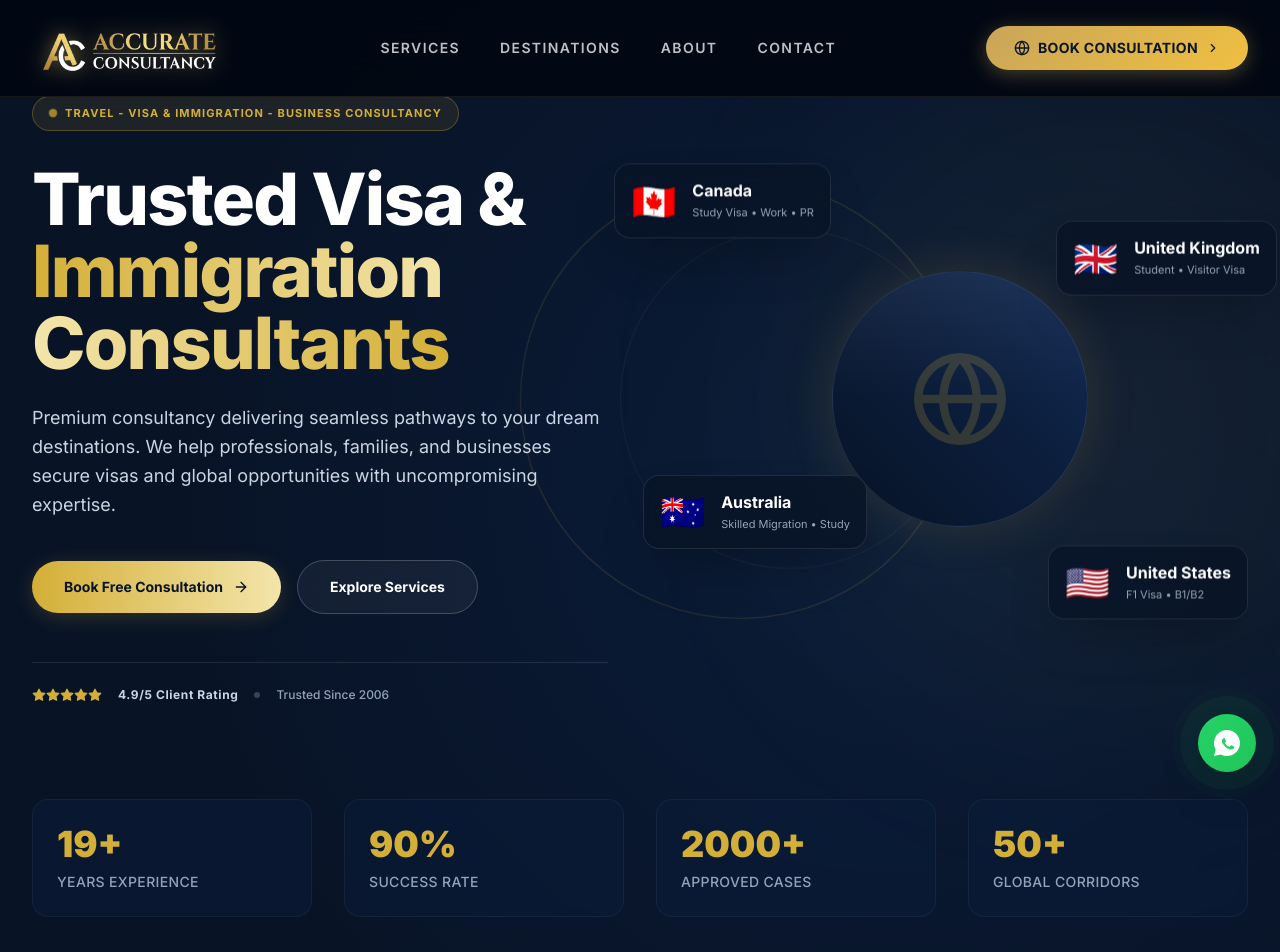
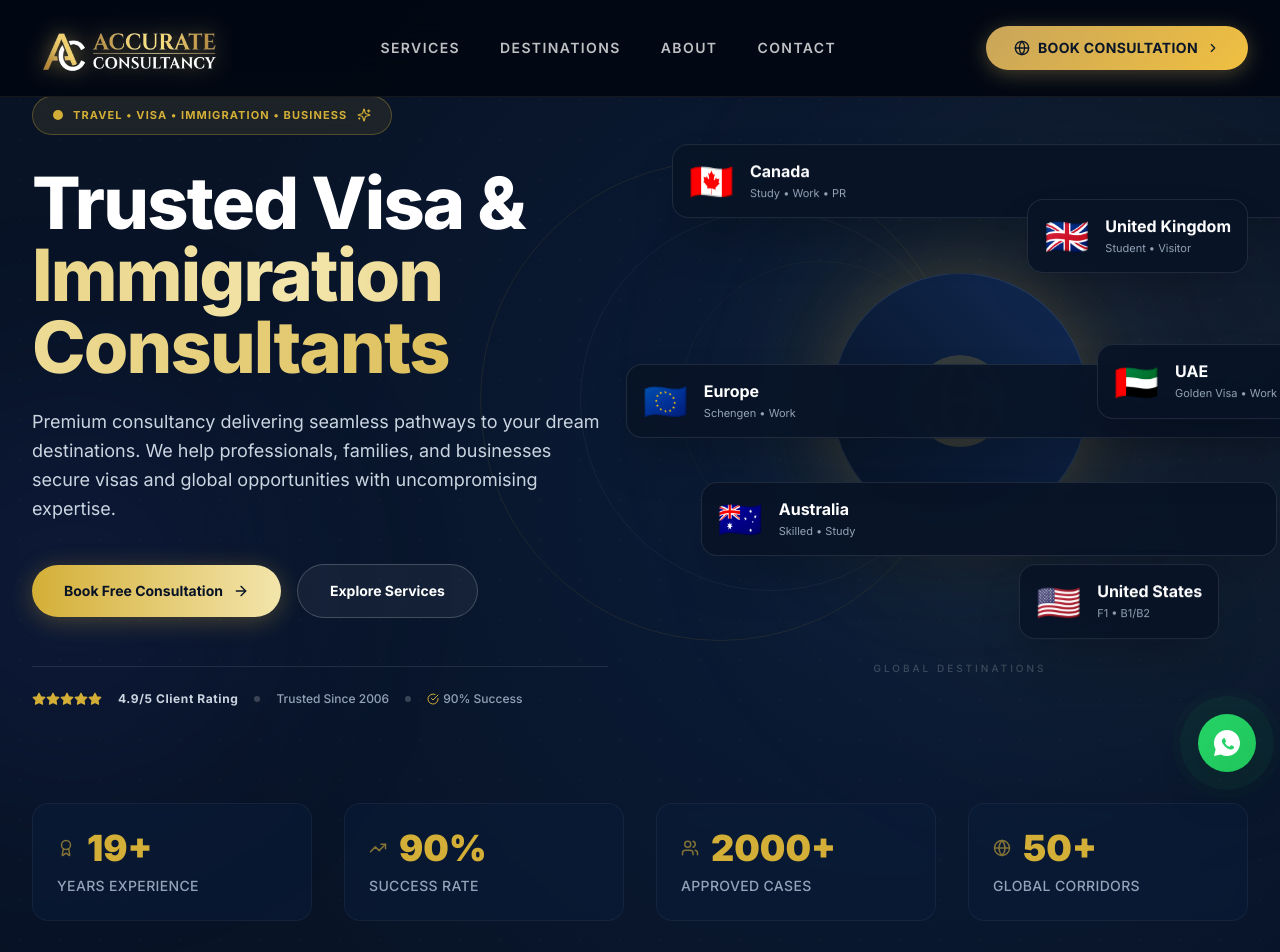
Before and after one commit to imran1001/Accurate-ConsultancyV3, a React (Vite) app: page / in a window 1280 px wide. Shown: the top 952 px of the page. Built offline with nearby package versions, Linux system fonts and the light colour scheme.

Commit message:
Enhance Hero component with new features and styles
Enhanced Hero component with additional destination cards for Europe and UAE, improved animations, and updated styling.

```diff
--- a/src/components/Hero.jsx
+++ b/src/components/Hero.jsx
@@ -1,5 +1,5 @@
 import React, { useState, useEffect } from 'react';
-import { ArrowRight, Globe, Star, Users } from 'lucide-react';
+import { ArrowRight, Globe, Star, Users, MapPin, Sparkles, Award, TrendingUp, CheckCircle } from 'lucide-react';
 
 // Custom hook for smooth number animation
 const useCounter = (end, duration = 2000, start = 0) => {
@@ -21,8 +21,17 @@ const useCounter = (end, duration = 2000, start = 0) => {
   return count;
 };
 
+// Floating destination card data (now with Europe and UAE)
+const destinationCards = [
+  { flag: '🇨🇦', name: 'Canada', subtitle: 'Study • Work • PR', delay: 0, position: { top: '5%', left: '0%', lg: '-10%' } },
+  { flag: '🇬🇧', name: 'United Kingdom', subtitle: 'Student • Visitor', delay: 0.1, position: { top: '15%', right: '0%', lg: '-5%' } },
+  { flag: '🇦🇺', name: 'Australia', subtitle: 'Skilled • Study', delay: 0.2, position: { bottom: '20%', left: '5%', lg: '-5%' } },
+  { flag: '🇺🇸', name: 'United States', subtitle: 'F1 • B1/B2', delay: 0.3, position: { bottom: '5%', right: '5%', lg: '0%' } },
+  { flag: '🇪🇺', name: 'Europe', subtitle: 'Schengen • Work', delay: 0.15, position: { top: '45%', left: '-8%', lg: '-12%' } },
+  { flag: '🇦🇪', name: 'UAE', subtitle: 'Golden Visa • Work', delay: 0.25, position: { bottom: '45%', right: '-8%', lg: '-12%' } },
+];
+
 const Hero = () => {
-  // Initialize the counter variables
   const yearsExp = useCounter(19, 2200);
   const successRate = useCounter(90, 2000);
   const approvedCases = useCounter(2000, 2500);
@@ -31,47 +40,55 @@ const Hero = () => {
   return (
     <section className="relative min-h-screen bg-[#081326] text-white overflow-hidden flex flex-col justify-center pt-24 pb-16">
 
-      {/* Background Ambience */}
+      {/* Advanced Background Ambience */}
       <div className="absolute inset-0 bg-[radial-gradient(circle_at_70%_50%,#0B1D3A_0%,#081326_70%)] pointer-events-none" />
       <div className="absolute right-[-10%] top-[10%] w-[600px] h-[600px] rounded-full bg-[#D4AF37]/5 blur-[120px] pointer-events-none" />
+      <div className="absolute left-[-10%] bottom-[20%] w-[400px] h-[400px] rounded-full bg-[#3b4fca]/10 blur-[100px] pointer-events-none" />
+
+      {/* Animated grid overlay */}
+      <div className="absolute inset-0 pointer-events-none" style={{ backgroundImage: 'radial-gradient(circle, rgba(212,175,55,0.03) 1px, transparent 1px)', backgroundSize: '40px 40px' }} />
 
       <div className="relative max-w-7xl mx-auto w-full px-6 lg:px-8 z-10 grid lg:grid-cols-12 gap-16 items-center">
 
         {/* Left Typography Column */}
         <div className="lg:col-span-6 flex flex-col justify-center z-20">
 
-          {/* Standardized Core Service Badge */}
-          <div className="inline-flex items-center space-x-2 w-max px-4 py-2 rounded-full border border-[#D4AF37]/30 bg-[#D4AF37]/10 backdrop-blur-md mb-8">
-            <span className="w-2 h-2 rounded-full bg-[#D4AF37] animate-pulse" />
+          {/* Enhanced Badge with gold sparkle */}
+          <div className="inline-flex items-center space-x-2.5 w-max px-5 py-2.5 rounded-full border border-[#D4AF37]/30 bg-[#D4AF37]/10 backdrop-blur-md mb-8 animate-fade-in-up">
+            <span className="relative flex h-2.5 w-2.5">
+              <span className="animate-ping absolute inline-flex h-full w-full rounded-full bg-[#D4AF37] opacity-75"></span>
+              <span className="relative inline-flex rounded-full h-2.5 w-2.5 bg-[#D4AF37]"></span>
+            </span>
             <span className="text-[11px] font-bold text-[#D4AF37] uppercase tracking-widest">
-              Travel - Visa & Immigration - Business consultancy
+              Travel • Visa • Immigration • Business
             </span>
+            <Sparkles size={14} className="text-[#D4AF37]" />
           </div>
 
-          <h1 className="text-5xl md:text-6xl lg:text-7xl font-extrabold tracking-tight leading-[1.1] mb-6">
+          <h1 className="text-5xl md:text-6xl lg:text-7xl font-extrabold tracking-tight leading-[1.1] mb-6 animate-fade-in-up delay-100">
             Trusted Visa & <br />
-            <span className="text-transparent bg-clip-text bg-gradient-to-r from-[#D4AF37] via-[#F3E5AB] to-[#D4AF37]">
+            <span className="text-transparent bg-clip-text bg-gradient-to-r from-[#D4AF37] via-[#F3E5AB] to-[#D4AF37] animate-text-shimmer">
               Immigration Consultants
             </span>
           </h1>
 
-          <p className="text-slate-300 text-lg font-normal leading-relaxed max-w-xl mb-10">
+          <p className="text-slate-300 text-lg font-normal leading-relaxed max-w-xl mb-10 animate-fade-in-up delay-200">
             Premium consultancy delivering seamless pathways to your dream destinations. We help professionals, families, and businesses secure visas and global opportunities with uncompromising expertise.
           </p>
 
-          {/* CTAs */}
-          <div className="flex flex-wrap items-center gap-4 mb-12">
-            <a href="#consultation" className="group flex items-center justify-center gap-2.5 px-8 py-4 rounded-full font-bold text-sm text-[#081326] bg-gradient-to-r from-[#D4AF37] to-[#F3E5AB] shadow-[0_4px_20px_rgba(212,175,55,0.2)] transition-all duration-300 hover:scale-[1.03]">
+          {/* CTAs with enhanced hover */}
+          <div className="flex flex-wrap items-center gap-4 mb-12 animate-fade-in-up delay-300">
+            <a href="#consultation" className="group flex items-center justify-center gap-2.5 px-8 py-4 rounded-full font-bold text-sm text-[#081326] bg-gradient-to-r from-[#D4AF37] to-[#F3E5AB] shadow-[0_4px_25px_rgba(212,175,55,0.3)] transition-all duration-300 hover:scale-[1.04] hover:shadow-[0_8px_40px_rgba(212,175,55,0.4)]">
               Book Free Consultation
-              <ArrowRight size={16} className="group-hover:translate-x-1 transition-transform" />
+              <ArrowRight size={16} className="group-hover:translate-x-1.5 transition-transform" />
             </a>
-            <a href="#services" className="group flex items-center justify-center gap-2 px-8 py-4 rounded-full font-bold text-sm text-white border border-white/20 bg-white/5 backdrop-blur-md transition-all duration-300 hover:bg-white/10">
+            <a href="#services" className="group flex items-center justify-center gap-2 px-8 py-4 rounded-full font-bold text-sm text-white border border-white/20 bg-white/5 backdrop-blur-md transition-all duration-300 hover:bg-white/10 hover:border-white/30">
               Explore Services
             </a>
           </div>
 
-          {/* Trust Indicators */}
-          <div className="flex flex-wrap items-center gap-4 pt-6 border-t border-white/10 max-w-xl">
+          {/* Trust Indicators - Enhanced */}
+          <div className="flex flex-wrap items-center gap-4 pt-6 border-t border-white/10 max-w-xl animate-fade-in-up delay-400">
             <div className="flex text-[#D4AF37]">
               {[...Array(5)].map((_, i) => (
                 <Star key={i} size={14} className="fill-current" />
@@ -80,99 +97,261 @@ const Hero = () => {
             <span className="text-xs font-bold tracking-wider text-slate-300">4.9/5 Client Rating</span>
             <div className="w-1.5 h-1.5 rounded-full bg-white/20 hidden sm:block" />
             <span className="text-xs font-medium text-slate-400">Trusted Since 2006</span>
+            <div className="w-1.5 h-1.5 rounded-full bg-white/20 hidden sm:block" />
+            <span className="text-xs font-medium text-slate-400 flex items-center gap-1">
+              <CheckCircle size={12} className="text-[#D4AF37]" /> 90% Success
+            </span>
+          </div>
+        </div>
+
+        {/* Right Graphical Space (Enhanced Globe + Cards) */}
+        <div className="lg:col-span-6 flex flex-col items-center justify-center relative min-h-[550px] mt-12 lg:mt-0">
+
+          {/* Rotating decorative rings */}
+          <div className="absolute w-[480px] h-[480px] rounded-full border border-[#D4AF37]/10 pointer-events-none animate-spin-slow" style={{ animationDuration: '40s' }} />
+          <div className="absolute w-[380px] h-[380px] rounded-full border border-white/5 pointer-events-none animate-spin-slow" style={{ animationDuration: '30s', animationDirection: 'reverse' }} />
+          <div className="absolute w-[280px] h-[280px] rounded-full border border-[#D4AF37]/5 pointer-events-none animate-spin-slow" style={{ animationDuration: '20s' }} />
+
+          {/* Central Golden Glow */}
+          <div className="absolute w-72 h-72 rounded-full bg-[#D4AF37]/10 blur-3xl pointer-events-none" />
+
+          {/* Core Globe Element */}
+          <div className="relative w-64 h-64 rounded-full bg-gradient-to-tr from-[#081326] via-[#0B1D3A] to-[#122A54] shadow-[0_0_60px_rgba(212,175,55,0.15)] border border-white/10 flex items-center justify-center overflow-hidden group hover:shadow-[0_0_80px_rgba(212,175,55,0.25)] transition-all duration-700">
+            <Globe size={100} className="text-[#D4AF37] opacity-20 group-hover:opacity-30 transition-opacity duration-700" />
+            <div className="absolute top-0 inset-x-0 h-[50%] bg-gradient-to-b from-white/5 to-transparent pointer-events-none" />
+            {/* Pulsing dot */}
+            <div className="absolute w-2 h-2 rounded-full bg-[#D4AF37] animate-ping opacity-70" style={{ top: '30%', right: '25%' }} />
+            <div className="absolute w-1.5 h-1.5 rounded-full bg-[#D4AF37] animate-ping opacity-70" style={{ bottom: '20%', left: '30%' }} />
           </div>
 
-        </div>
-
-        {/* Right Graphical Space (Hybrid Globe + Cards) */}
-        <div className="lg:col-span-6 flex flex-col items-center justify-center relative min-h-[500px] mt-12 lg:mt-0">
-
-          {/* Abstract Cyber/Gold Globe Background */}
-          <div className="absolute w-[440px] h-[440px] rounded-full border border-[#D4AF37]/20 pointer-events-none animate-[spin_50s_linear_infinite]" />
-          <div className="absolute w-[340px] h-[340px] rounded-full border border-white/5 pointer-events-none animate-[spin_35s_linear_infinite_reverse]" />
-
-          {/* Inner Glowing Node */}
-          <div className="relative w-64 h-64 rounded-full bg-gradient-to-tr from-[#081326] via-[#0B1D3A] to-[#122A54] shadow-[0_0_50px_rgba(212,175,55,0.15)] border border-white/10 flex items-center justify-center overflow-hidden">
-            <Globe size={100} className="text-[#D4AF37] opacity-20" />
-            <div className="absolute top-0 inset-x-0 h-[50%] bg-gradient-to-b from-white/5 to-transparent pointer-events-none" />
-          </div>
-
-          {/* Floating Destination Cards */}
-          <div className="absolute top-[5%] left-[0%] lg:-left-[10%] p-4 rounded-2xl bg-[#081326]/80 border border-white/10 backdrop-blur-xl shadow-2xl animate-bounce-slow">
-            <div className="flex items-center gap-4">
-              <div className="text-4xl">🇨🇦</div>
-              <div>
-                <h3 className="text-white font-bold text-base leading-tight">Canada</h3>
-                <p className="text-slate-400 text-[11px] mt-1">Study Visa • Work • PR</p>
+          {/* Floating Destination Cards - Now with Europe and UAE */}
+          {destinationCards.map((card, idx) => (
+            <div
+              key={idx}
+              className={`absolute p-4 rounded-2xl bg-[#081326]/90 border border-white/10 backdrop-blur-xl shadow-2xl hover:shadow-[0_10px_40px_rgba(212,175,55,0.15)] hover:border-[#D4AF37]/30 transition-all duration-500 hover:scale-105 group animate-bounce-soft`}
+              style={{
+                top: card.position.top,
+                left: card.position.left,
+                right: card.position.right,
+                bottom: card.position.bottom,
+                animationDelay: `${card.delay}s`,
+                // Responsive adjustments
+                ...(card.position.lg && { '--lg-left': card.position.lg, '--lg-right': card.position.lg }),
+              }}
+            >
+              <div className="flex items-center gap-4">
+                <div className="text-4xl group-hover:scale-110 transition-transform duration-300">{card.flag}</div>
+                <div>
+                  <h3 className="text-white font-bold text-base leading-tight group-hover:text-[#D4AF37] transition-colors">{card.name}</h3>
+                  <p className="text-slate-400 text-[11px] mt-1">{card.subtitle}</p>
+                </div>
               </div>
             </div>
+          ))}
+
+          {/* Decorative small label */}
+          <div className="absolute bottom-0 left-1/2 -translate-x-1/2 text-[10px] font-medium text-white/20 tracking-[0.3em] uppercase">
+            Global Destinations
           </div>
-
-          <div className="absolute top-[15%] right-[0%] lg:-right-[5%] p-4 rounded-2xl bg-[#081326]/80 border border-white/10 backdrop-blur-xl shadow-2xl animate-bounce-slow delay-100">
-            <div className="flex items-center gap-4">
-              <div className="text-4xl">🇬🇧</div>
-              <div>
-                <h3 className="text-white font-bold text-base leading-tight">United Kingdom</h3>
-                <p className="text-slate-400 text-[11px] mt-1">Student • Visitor Visa</p>
-              </div>
-            </div>
-          </div>
-
-          <div className="absolute bottom-[20%] left-[5%] lg:-left-[5%] p-4 rounded-2xl bg-[#081326]/80 border border-white/10 backdrop-blur-xl shadow-2xl animate-bounce-slow delay-200">
-            <div className="flex items-center gap-4">
-              <div className="text-4xl">🇦🇺</div>
-              <div>
-                <h3 className="text-white font-bold text-base leading-tight">Australia</h3>
-                <p className="text-slate-400 text-[11px] mt-1">Skilled Migration • Study</p>
-              </div>
-            </div>
-          </div>
-
-          <div className="absolute bottom-[5%] right-[5%] lg:right-[0%] p-4 rounded-2xl bg-[#081326]/80 border border-white/10 backdrop-blur-xl shadow-2xl animate-bounce-slow delay-300">
-            <div className="flex items-center gap-4">
-              <div className="text-4xl">🇺🇸</div>
-              <div>
-                <h3 className="text-white font-bold text-base leading-tight">United States</h3>
-                <p className="text-slate-400 text-[11px] mt-1">F1 Visa • B1/B2</p>
-              </div>
-            </div>
-          </div>
-
         </div>
-
       </div>
 
-      {/* Institutional Statistics Bar (Locked to bottom) */}
+      {/* Institutional Statistics Bar (Enhanced) */}
       <div className="relative max-w-7xl mx-auto w-full px-6 lg:px-8 z-20 mt-16 lg:mt-24">
         <div className="grid grid-cols-2 md:grid-cols-4 gap-4 lg:gap-8">
           {[
-            { val: yearsExp, label: 'Years Experience', suffix: '+' },
-            { val: successRate, label: 'Success Rate', suffix: '%' },
-            { val: approvedCases, label: 'Approved Cases', suffix: '+' },
-            { val: corridors, label: 'Global Corridors', suffix: '+' },
+            { val: yearsExp, label: 'Years Experience', suffix: '+', icon: <Award size={18} className="text-[#D4AF37]" /> },
+            { val: successRate, label: 'Success Rate', suffix: '%', icon: <TrendingUp size={18} className="text-[#D4AF37]" /> },
+            { val: approvedCases, label: 'Approved Cases', suffix: '+', icon: <Users size={18} className="text-[#D4AF37]" /> },
+            { val: corridors, label: 'Global Corridors', suffix: '+', icon: <Globe size={18} className="text-[#D4AF37]" /> },
           ].map((stat, idx) => (
-            <div key={idx} className="p-6 rounded-2xl bg-[#0B1D3A]/50 border border-white/5 backdrop-blur-sm relative overflow-hidden group hover:border-[#D4AF37]/30 transition-all duration-300 text-center md:text-left">
-              <div className="text-3xl lg:text-4xl font-black text-[#D4AF37]">
-                {stat.val}{stat.suffix}
+            <div
+              key={idx}
+              className="group p-6 rounded-2xl bg-[#0B1D3A]/50 border border-white/5 backdrop-blur-sm relative overflow-hidden hover:border-[#D4AF37]/30 transition-all duration-300 text-center md:text-left hover:bg-[#0B1D3A]/70 hover:shadow-[0_8px_30px_rgba(212,175,55,0.08)]"
+            >
+              <div className="flex items-center justify-center md:justify-start gap-3">
+                <div className="opacity-60 group-hover:opacity-100 transition-opacity">{stat.icon}</div>
+                <div className="text-3xl lg:text-4xl font-black text-[#D4AF37] group-hover:scale-105 transition-transform origin-left">
+                  {stat.val}{stat.suffix}
+                </div>
               </div>
-              <div className="text-xs lg:text-sm font-medium text-slate-400 tracking-wide mt-2 uppercase">
+              <div className="text-xs lg:text-sm font-medium text-slate-400 tracking-wide mt-2 uppercase group-hover:text-slate-300 transition-colors">
                 {stat.label}
               </div>
+              {/* Animated underline */}
+              <div className="absolute bottom-0 left-0 h-0.5 bg-gradient-to-r from-[#D4AF37] to-transparent transition-all duration-500 w-0 group-hover:w-full" />
             </div>
           ))}
         </div>
       </div>
 
-      {/* Micro-Animations */}
+      {/* Enhanced Custom Animations */}
       <style>{`
-        @keyframes bounceSlow {
+        @keyframes bounceSoft {
           0%, 100% { transform: translateY(0); }
-          50% { transform: translateY(-12px); }
+          50% { transform: translateY(-10px); }
         }
-        .animate-bounce-slow { animation: bounceSlow 5s ease-in-out infinite; }
-        .delay-100 { animation-delay: 1s; }
-        .delay-200 { animation-delay: 2s; }
-        .delay-300 { animation-delay: 3s; }
+        .animate-bounce-soft {
+          animation: bounceSoft 4.5s ease-in-out infinite;
+        }
+        .animate-fade-in-up {
+          animation: fadeInUp 0.8s ease-out forwards;
+          opacity: 0;
+        }
+        .delay-100 { animation-delay: 0.1s; }
+        .delay-200 { animation-delay: 0.2s; }
+        .delay-300 { animation-delay: 0.3s; }
+        .delay-400 { animation-delay: 0.4s; }
+        @keyframes fadeInUp {
+          from { opacity: 0; transform: translateY(20px); }
+          to { opacity: 1; transform: translateY(0); }
+        }
+        @keyframes textShimmer {
+          0%, 100% { background-position: 0% 50%; }
+          50% { background-position: 100% 50%; }
+        }
+        .animate-text-shimmer {
+          background-size: 200% auto;
+          animation: textShimmer 3s ease-in-out infinite;
+        }
+        @keyframes spinSlow {
+          from { transform: rotate(0deg); }
+          to { transform: rotate(360deg); }
+        }
+        .animate-spin-slow {
+          animation: spinSlow 40s linear infinite;
+        }
+        /* Responsive tweaks for floating cards */
+        @media (min-width: 1024px) {
+          [style*="--lg-left"] {
+            left: var(--lg-left);
+            right: auto;
+          }
+          [style*="--lg-right"] {
+            right: var(--lg-right);
+            left: auto;
+          }
+        }
+        @media (max-width: 1024px) {
+          .absolute {
+            position: relative !important;
+            top: auto !important;
+            left: auto !important;
+            right: auto !important;
+            bottom: auto !important;
+            margin-bottom: 0.5rem;
+          }
+          .lg\\:col-span-6 .flex-wrap {
+            display: flex;
+            flex-wrap: wrap;
+            justify-content: center;
+          }
+          .lg\\:col-span-6 .absolute {
+            position: relative !important;
+          }
+          .lg\\:col-span-6 .relative {
+            display: flex;
+            flex-wrap: wrap;
+            justify-content: center;
+            gap: 12px;
+            min-height: auto;
+            padding: 16px 0;
+          }
+          /* We'll move cards into a flex container on mobile */
+          .lg\\:col-span-6 .flex-col {
+            flex-direction: column;
+            align-items: center;
+          }
+          .lg\\:col-span-6 .relative .absolute {
+            position: relative !important;
+            top: auto !important;
+            left: auto !important;
+            right: auto !important;
+            bottom: auto !important;
+            transform: none !important;
+          }
+          .lg\\:col-span-6 .relative .absolute .flex {
+            flex-direction: row;
+          }
+          /* Fix: wrap cards in a flex container for mobile */
+          .lg\\:col-span-6 .relative {
+            display: flex;
+            flex-wrap: wrap;
+            justify-content: center;
+            gap: 12px;
+            min-height: auto;
+            padding: 16px 0;
+          }
+          .lg\\:col-span-6 .relative .absolute {
+            position: relative !important;
+            top: auto !important;
+            left: auto !important;
+            right: auto !important;
+            bottom: auto !important;
+            transform: none !important;
+            width: auto;
+            margin: 0;
+          }
+          .lg\\:col-span-6 .relative .absolute .flex {
+            flex-direction: row;
+          }
+          /* Hide the rotating rings on mobile */
+          .lg\\:col-span-6 .absolute.w-\\[480px\\],
+          .lg\\:col-span-6 .absolute.w-\\[380px\\],
+          .lg\\:col-span-6 .absolute.w-\\[280px\\] {
+            display: none;
+          }
+          /* Adjust central globe size */
+          .lg\\:col-span-6 .relative.w-64 {
+            width: 140px;
+            height: 140px;
+          }
+          .lg\\:col-span-6 .relative.w-64 svg {
+            width: 60px;
+            height: 60px;
+          }
+          .lg\\:col-span-6 .relative.w-64 .absolute.w-2 {
+            display: none;
+          }
+        }
+        /* Ensure the cards wrap on mobile */
+        .lg\\:col-span-6 .relative .absolute {
+          position: relative !important;
+          top: auto !important;
+          left: auto !important;
+          right: auto !important;
+          bottom: auto !important;
+          transform: none !important;
+          width: auto;
+          margin: 0;
+        }
+        .lg\\:col-span-6 .relative .absolute .flex {
+          flex-direction: row;
+        }
+        /* Override absolute positioning for mobile */
+        @media (max-width: 1024px) {
+          .lg\\:col-span-6 .relative {
+            display: flex;
+            flex-wrap: wrap;
+            justify-content: center;
+            gap: 10px;
+            min-height: auto;
+            padding: 20px 0;
+          }
+          .lg\\:col-span-6 .relative .absolute {
+            position: relative !important;
+            top: auto !important;
+            left: auto !important;
+            right: auto !important;
+            bottom: auto !important;
+            transform: none !important;
+            width: auto;
+            margin: 0;
+          }
+          .lg\\:col-span-6 .relative .absolute .flex {
+            flex-direction: row;
+          }
+        }
       `}</style>
     </section>
   );
```
